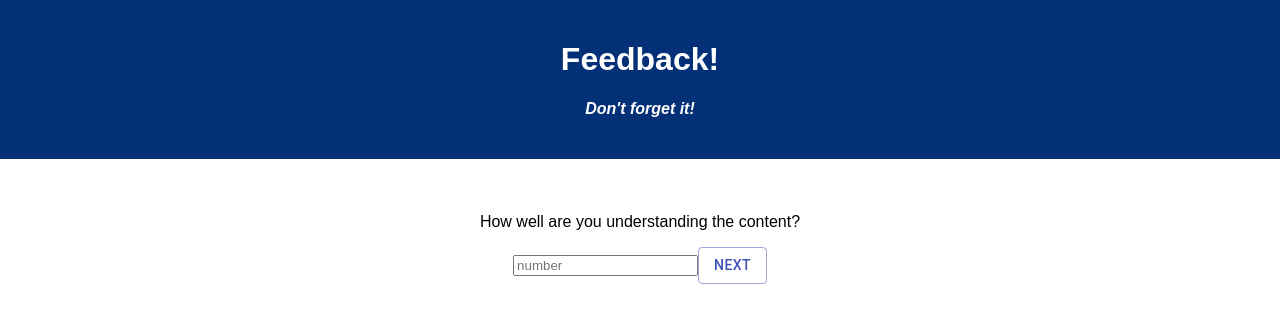
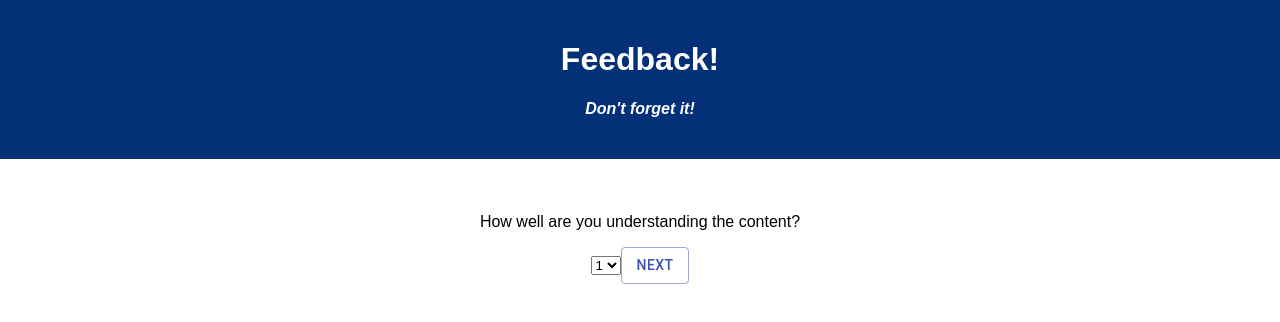
Before and after one commit to benjamhall/redux-feedback-loop, a React (Create React App) app: page /#/understanding in a window 1280 px wide. Shown: the top 322 px of the page. Built offline with nearby package versions, Linux system fonts and the light colour scheme.

Commit message:
set up feeling with props and select input

```diff
--- a/src/components/Comments/Comments.jsx
+++ b/src/components/Comments/Comments.jsx
@@ -14,7 +14,7 @@
 
     return (
         <div>
-            <h1>How well are you being supported?</h1>
+            <p>How well are you being supported?</p>
             <input type="text" id="text" required></input>
             <Button variant="outlined" color="primary" onClick={handleNext}>Next</Button>
         </div>
--- a/src/components/Feeling/Feeling.jsx
+++ b/src/components/Feeling/Feeling.jsx
@@ -3,11 +3,22 @@
 import Button from '@material-ui/core/Button';
 import Understanding from "../Understanding/Understanding";
 import { useHistory } from "react-router-dom";
+import {useState} from 'react';
+import {useDispatch} from 'react-redux';
 
 function Feeling () {
+
+    const [info, setInfo] = useState('')
+
     const history = useHistory();
+    const dispatch = useDispatch();
 
     const handleNext = () => {
+            console.log('dispatching', info);
+            dispatch({
+                type: 'FEELING',
+                payload: info
+            })
 
         history.push('/understanding')
     }
@@ -16,7 +27,14 @@
 
         <div>
             <p>How are you feeling today?</p>
-            <input type="number" placeholder="number" id="number" required></input>
+            <select onChange={(event) => setInfo(event.target.value)}>
+                <option value="1">1</option>
+                <option value="2">2</option>
+                <option value="3">3</option>
+                <option value="4">4</option>
+                <option value="5">5</option>
+            </select>
+            {/* <input type="number" placeholder="number" id="number" required></input> */}
             <Button variant="outlined" color="primary" onClick={handleNext}>Next</Button>
         </div>
     );
--- a/src/components/ReviewList/ReviewList.jsx
+++ b/src/components/ReviewList/ReviewList.jsx
@@ -23,6 +23,7 @@
 
     return (
         <div>
+            <h1>Review Your Feedback:</h1>
             <Button variant="outlined" color="primary" onClick={handleSubmit}>Submit</Button>
         </div>
     );
--- a/src/components/Success/Success.jsx
+++ b/src/components/Success/Success.jsx
@@ -4,12 +4,12 @@
 import { useHistory } from "react-router-dom";
 
 
-function ReviewList() {
+function Success() {
     const history = useHistory();
 
     const handleStart = () => {
 
-        history.push('/success')
+        history.push('/start')
     }
 
     return (
@@ -19,4 +19,4 @@
     );
 }
 
-export default ReviewList;
+export default Success;
--- a/src/components/Understanding/Understanding.jsx
+++ b/src/components/Understanding/Understanding.jsx
@@ -15,7 +15,14 @@
     return (
         <div>
             <p>How well are you understanding the content?</p>
-            <input type="number" placeholder="number" id="number" required></input>
+            <select onChange={(event) => setInfo(event.target.value)}>
+                <option value="1">1</option>
+                <option value="2">2</option>
+                <option value="3">3</option>
+                <option value="4">4</option>
+                <option value="5">5</option>
+            </select>
+            {/* <input type="number" placeholder="number" id="number" required></input> */}
             <Button variant="outlined" color="primary" onClick={handleNext}>Next</Button>
         </div>
     );
--- a/src/index.js
+++ b/src/index.js
@@ -15,6 +15,7 @@
     switch(action.type){
         case 'FEELING':
         return [...state, action.payload]
+
 
         default:
         return state;
```
